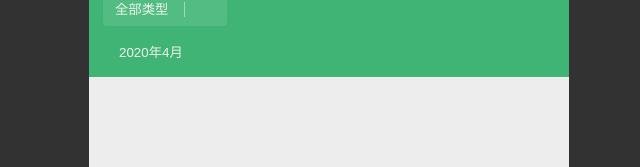
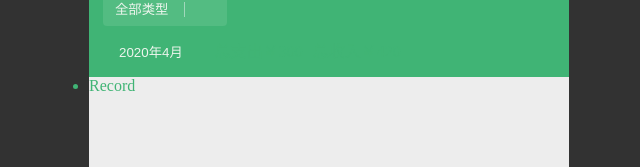
Before and after one commit to tgbf2674/wx-cash, a React (Create React App) app: page / in a window 1280 px wide. Shown: the part 124-291 px from the top of the page, without its empty margins (311-951 px from the left). Built offline with nearby package versions, Linux system fonts and the light colour scheme.

Commit message:
添加Record组件

```diff
--- /dev/null
+++ b/src/components/Records.tsx
@@ -0,0 +1,10 @@
+import * as React from 'react';
+
+
+const Record: React.FC= ()=>{
+  return (
+    <li>Record</li>
+  )
+}
+
+export default Record
--- a/src/pages/Summary.tsx
+++ b/src/pages/Summary.tsx
@@ -2,6 +2,7 @@ import * as React from 'react'
 import styled from 'styled-components';
 import Icon from '../components/Icon';
 import Divider from '../components/Dividier';
+import Record from '../components/Records';
 
 const StyleSummary = styled.div`
   color: ${props => props.theme.$success};
@@ -55,7 +56,7 @@ const Summary: React.FC = () => {
           <TypeButton>
             <span>全部类型</span>
             <Divider/>
-            <Icon name="application"></Icon>
+            <Icon name="application" />
           </TypeButton>
         </section>
         <BriefSection>
@@ -67,6 +68,9 @@ const Summary: React.FC = () => {
           <span>总收入￥{totalIncome}</span>
         </BriefSection>
       </Header>
+      <ul>
+        <Record/>
+      </ul>
     </StyleSummary>
   )
 }
```
